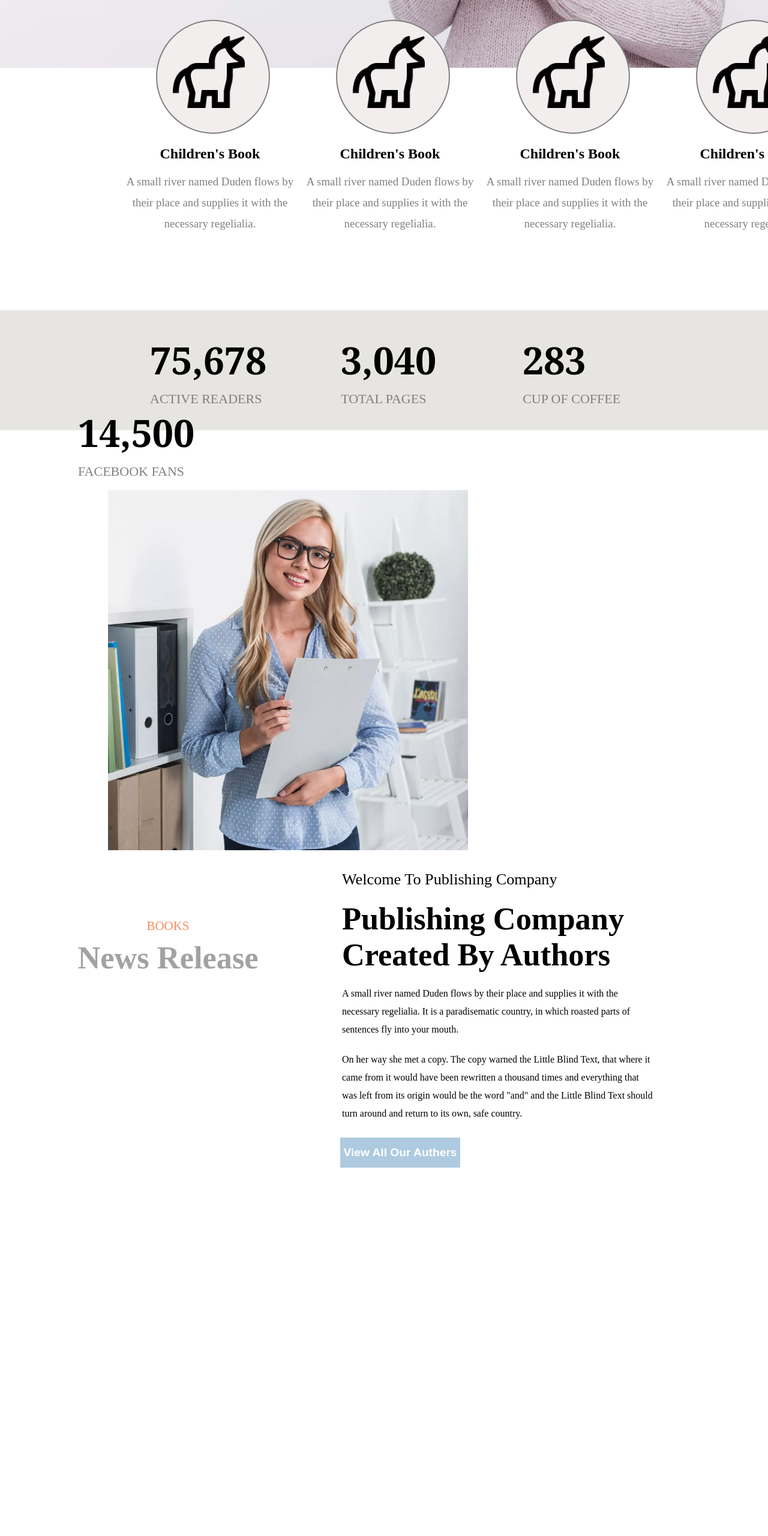
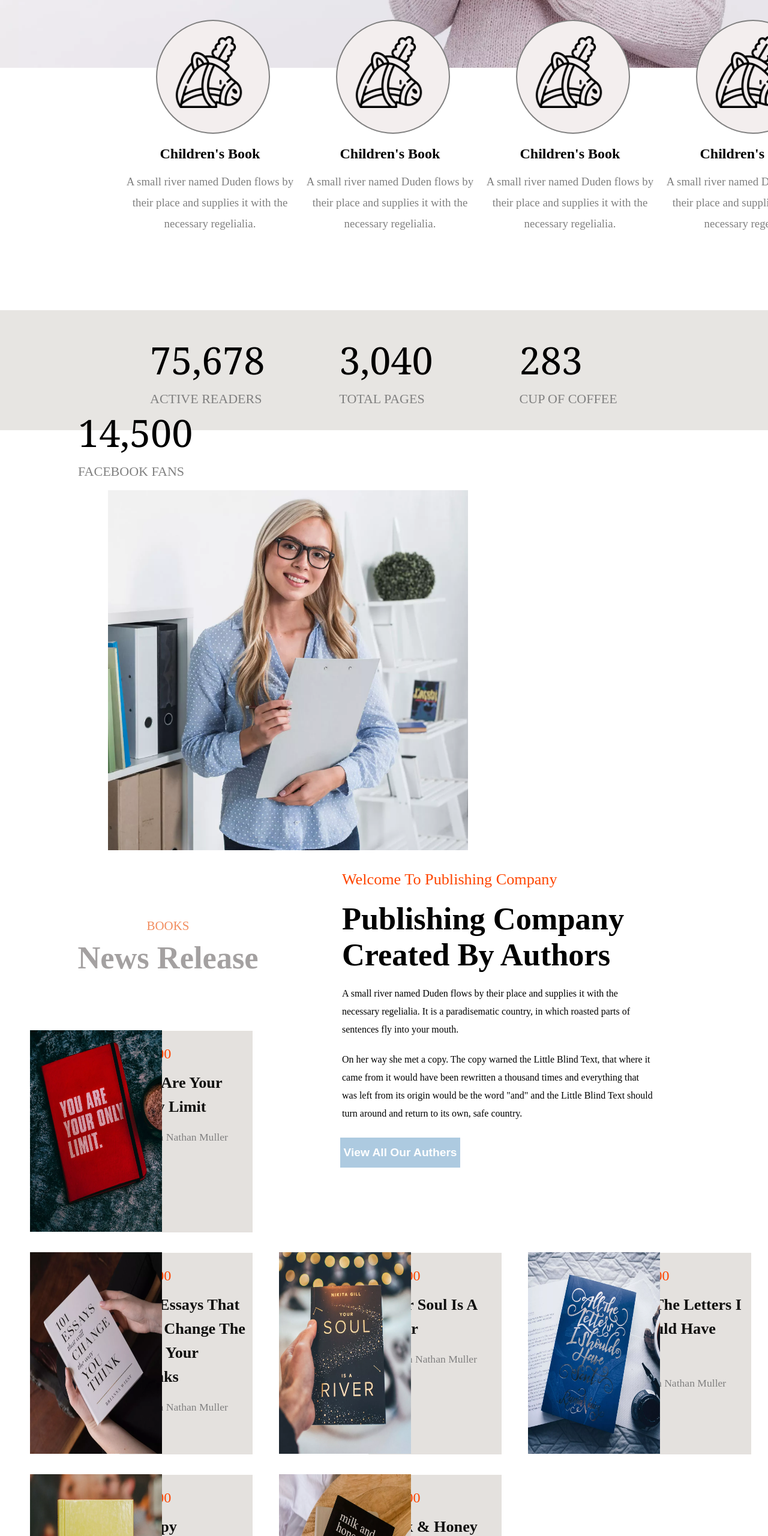
Before and after one commit to abdulghaniag/published-website, a plain HTML site: page index.html in a window 1280 px wide. Shown: the part 997-3557 px from the top of the page at 60% size. Before the commit the page ends 3018 px from the top, so only its background shows below. Drawn offline with nearby package versions, Linux system fonts and the light colour scheme.

Commit message:
secondlast card

```diff
--- a/index.html
+++ b/index.html
@@ -162,6 +162,7 @@ left: 200px;
     }
     .hourse:hover{
         cursor: pointer;
+
         background-color: rgb(196, 190, 190);
     }
     .hourse{
@@ -226,6 +227,8 @@ left: 200px;
         /* background-color: aqua; */
     }
     .active h2{
+        font-weight: lighter;
+
         font-size:6cap;
         font-family:Cambria, Cochin, Georgia, Times, 'Times New Roman', serif;
     }
@@ -241,6 +244,7 @@ color: gray;
     }
     .total h2{
         font-size:6cap;
+        font-weight: lighter;
         font-family:Cambria, Cochin, Georgia, Times, 'Times New Roman', serif;
     }
     .total p{
@@ -255,6 +259,7 @@ color: gray;
     }
     .coffee h2{
         font-size:6cap;
+        font-weight: lighter;
         font-family:Cambria, Cochin, Georgia, Times, 'Times New Roman', serif;
     }
     .coffee p{
@@ -269,6 +274,7 @@ color: gray;
     }
     .fans h2{
         font-size:6cap;
+        font-weight: lighter;
         font-family:Cambria, Cochin, Georgia, Times, 'Times New Roman', serif;
     }
     .fans p{
@@ -304,6 +310,7 @@ margin-left: 180px;
     margin-top: 20px;
     padding: 10px;
     font-size: 2.5cap;
+    color: orangered;
 }
 .auther h2{
     font-size: 5cap;
@@ -353,6 +360,104 @@ margin-left: 180px;
     margin-top: 10px;
     color: rgb(164, 161, 161);
 }
+.ninecard{
+    width: 100%;
+    height: 900px;
+    /* background-color: aqua; */
+
+}
+.merge{
+    display: inline-block;
+    width: 29%;
+    height: 340px;
+    margin-left: 50px;
+    margin-right: -10px;
+    margin-bottom: 30px;
+    /* border: 2px solid goldenrod; */
+}
+.booktext:hover{
+    background-color: rgb(195, 190, 190);
+    cursor: pointer;
+    color: white;
+    /* font-size: larger; */
+
+}
+.booktext h2:hover{
+    color: rgb(153, 149, 149);
+
+}
+.bookimg img{
+    display: inline-block;
+    width: 220px;
+    height: 336px;
+}
+.booktext{
+    display: inline-block;
+background-color: rgb(228, 225, 222);
+width: 222px;
+height: 336px;
+float: right;
+margin-top: -339px;
+
+}
+.booktext p{
+    color: orangered;
+    margin-left: 20px;
+    font-size: x-large;
+    padding-top: 25px;
+}
+.booktext h2{
+    color: rgb(15, 15, 14);
+    margin-left: 20px;
+    font-size:2.5cap;
+    margin-top: 15px;
+    line-height: 40px;
+    font-family:'Times New Roman', Times, serif;
+}
+.booktext h4{
+    color: gray;
+    margin-top: 20px;
+    font-size:2.2ch;
+    font-weight: lighter;
+    padding-left: 15px;
+}
+.team{
+    width: 100%;
+    height: 600px;
+    background-repeat:no-repeat ;
+background-size: cover;
+    background-image:url(img/bg_4.jpg)  ;
+    text-align: center;
+}
+.team p{
+    font-size: 2.5cap;
+    /* background-color: antiquewhite; */
+    width: 20%;
+    height: 50px;
+    margin-left: 600px;
+    /* margin-top: 50px; */
+    padding-top: 150px;
+    font-family:'Times New Roman', Times, serif;
+    color: rgb(216, 210, 210);
+}
+.team h2{
+font-size: 5cap;
+margin-top: 50px;
+color: white;
+}
+.cardmove{
+    width: 30%;
+    height: 200px;
+    background-color: aqua;
+    border: 2px solid red;
+    position: relative;
+}
+.radiusimg{
+position: absolute;
+
+
+
+}
     </style>
 </head>
 <body>
@@ -392,7 +497,7 @@ margin-left: 180px;
     <button class="view">View All Book</button><button class="explore">Explore Now</button>
 </div>
 <div class="card">
-<div class="hourse"><img src="img/unicorn.png" alt=""></div>
+<div class="hourse"><img src="img/horse.png" alt=""></div>
     <div class="Children">
     <h3>Children's Book</h3>
     <p>A small river named Duden flows by their place and supplies it with the necessary regelialia.</p>
@@ -401,21 +506,21 @@ margin-left: 180px;
 
 
 <div class="card2">
-<div class="hourse"><img src="img/unicorn.png" alt=""></div>
+<div class="hourse"><img src="img/horse.png" alt=""></div>
     <div class="Children">
     <h3>Children's Book</h3>
     <p>A small river named Duden flows by their place and supplies it with the necessary regelialia.</p>
     </div>
 </div>
 <div class="card3">
-    <div class="hourse"><img src="img/unicorn.png" alt=""></div>
+    <div class="hourse"><img src="img/horse.png" alt=""></div>
         <div class="Children">
         <h3>Children's Book</h3>
         <p>A small river named Duden flows by their place and supplies it with the necessary regelialia.</p>
         </div>
     </div>
     <div class="card4">
-        <div class="hourse"><img src="img/unicorn.png" alt=""></div>
+        <div class="hourse"><img src="img/horse.png" alt=""></div>
             <div class="Children">
             <h3>Children's Book</h3>
             <p>A small river named Duden flows by their place and supplies it with the necessary regelialia.</p>
@@ -469,5 +574,49 @@ margin-left: 180px;
     <H2>News Release</H2>
 </div>
 </div>
+
+<div class="ninecard">
+
+<div class="merge">
+<div class="bookimg"><img src="img/book-1 (1).jpg" alt=""></div>
+<div class="booktext"><p>$12.00</p><h2>You Are Your <br>Only Limit</h2><h4>By John Nathan Muller</h4></div>
+    </div>
+
+    <div class="merge">
+        <div class="bookimg"><img src="img/book-2.jpg" alt=""></div>
+     <div class="booktext"><p>$12.00</p><h2>101 Essays That <br>Will Change The <br> Way Your <br> Thinks</h2><h4>By John Nathan Muller</h4></div>
+     </div>
+     <div class="merge">
+    <div class="bookimg"><img src="img/book-3.jpg" alt=""></div>
+    <div class="booktext"><p>$12.00</p><h2>Your Soul Is A River</h2><h4>By John Nathan Muller</h4></div>
+    </div>
+    <div class="merge">
+     <div class="bookimg"><img src="img/book-4.jpg" alt=""></div>
+    <div class="booktext"><p>$12.00</p><h2>All The Letters I Should Have <br>Sent</h2><h4>By John Nathan Muller</h4></div>
+     </div>
+    <div class="merge">
+     <div class="bookimg"><img src="img/book-5.jpg" alt=""></div>
+     <div class="booktext"><p>$12.00</p><h2>Happy</h2><h4>By John Nathan Muller</h4></div>
+      </div>
+     <div class="merge">
+     <div class="bookimg"><img src="img/book-6.jpg" alt=""></div>
+     <div class="booktext"><p>$12.00</p><h2>Milk & Honey</h2><h4>By John Nathan Muller</h4></div>
+     </div>
+</div>
+
+
+<div class="team">
+    <p>TESTIMONAL</p>
+    <h2>Kinds Words From Clients</h2>
+</div>
+<div class="cardmove">
+    <p>Lorem ipsum dolor sit amet consectetur adipisicing elit. Dolor omnis dolorem, quasi itaque porro nihil corporis adipisci minus sunt fugiat.</p>
+    <div class="radiusimg"><img src="img/person_1.jpg" alt=""></div>
+    <div class="radiusimg"><h2>Roger Scott</h2>
+    <h3>Marketing Manager</h3></div>
+</div>
+
+
+
 </body>
 </html>
```
Also changed, not shown: img/bg_4.jpg (added), img/book-1 (1).jpg (added), img/book-1.jpg (added), img/book-2.jpg (added), img/book-3.jpg (added), img/book-4.jpg (added), img/book-5.jpg (added), img/book-6.jpg (added), img/horse.png (added), img/person_1.jpg (added), img/person_2.jpg (added), img/person_3.jpg (added).
